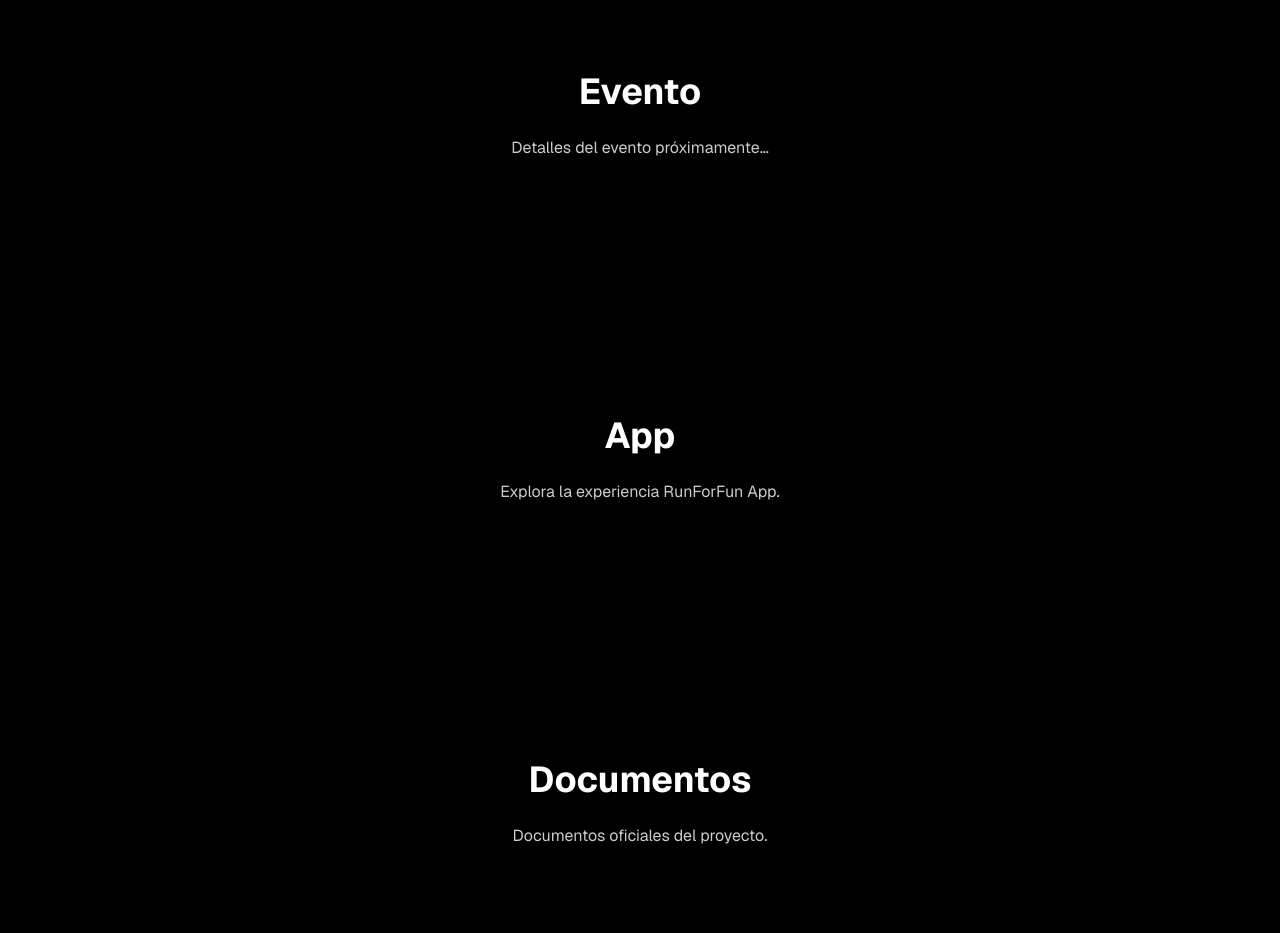
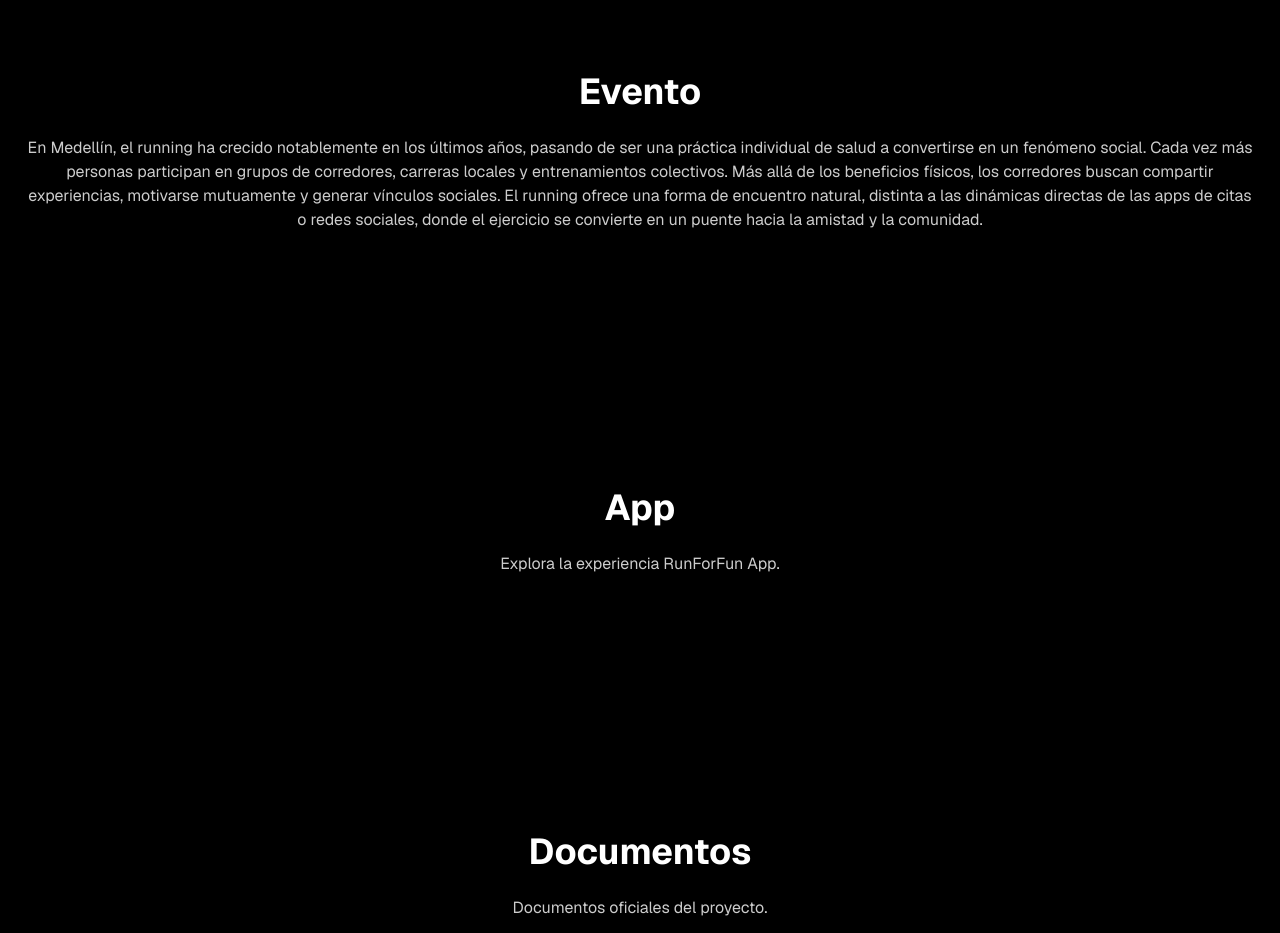
Before and after one commit to annamile92/Run_app, a Next.js app: page / in a window 1280 px wide. Shown: the part 920-1853 px from the top of the page. Built offline with nearby package versions, Linux system fonts and the light colour scheme.

Commit message:
Update page.tsx

```diff
--- a/app/page.tsx
+++ b/app/page.tsx
@@ -77,7 +77,11 @@ export default function Home() {
 
       <section id="evento" className="py-32 px-6 text-center">
         <h2 className="text-4xl font-bold mb-6">Evento</h2>
-        <p className="opacity-80">Detalles del evento próximamente…</p>
+        <p className="opacity-80">En Medellín, el running ha crecido notablemente en los últimos años, pasando de ser una práctica individual de salud a convertirse en un fenómeno social. Cada vez más personas participan en grupos de corredores, carreras locales y entrenamientos colectivos.
+
+Más allá de los beneficios físicos, los corredores buscan compartir experiencias, motivarse mutuamente y generar vínculos sociales.
+
+El running ofrece una forma de encuentro natural, distinta a las dinámicas directas de las apps de citas o redes sociales, donde el ejercicio se convierte en un puente hacia la amistad y la comunidad.</p>
       </section>
 
       <section id="app" className="py-32 px-6 text-center">
```
